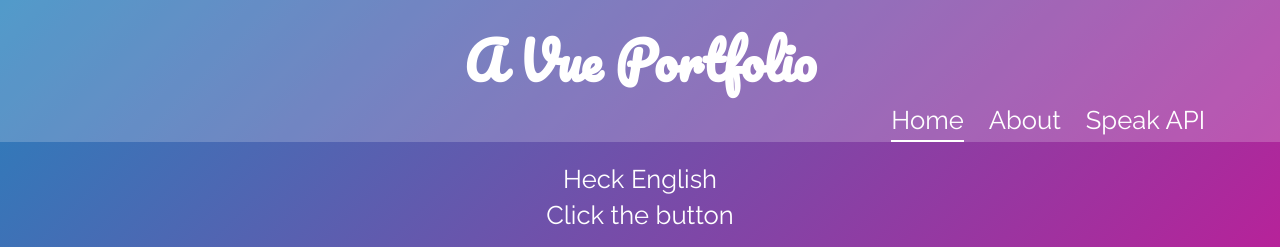
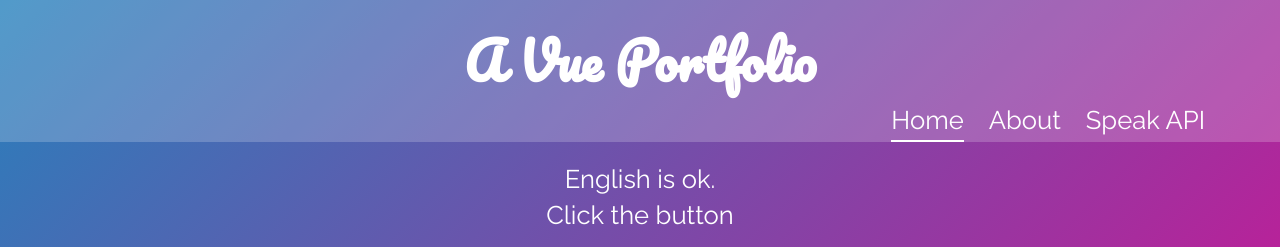
Before and after one commit to juiceboxh3ro/Vue_Speak, a Vue app: page /#/ in a window 1280 px wide. Shown: the top 247 px of the page. Built offline with nearby package versions, Linux system fonts and the light colour scheme.

Commit message:
testing to see if netlify rebuilds automatically

```diff
--- a/src/views/Home.vue
+++ b/src/views/Home.vue
@@ -2,7 +2,7 @@
   <div id="Home">
     <section>
       <section v-if="language === 'English'">
-        <p>Heck {{language}}</p>
+        <p>{{language}} is ok.</p>
       </section>
       <section v-if="language === 'Japanese'">
         <p>日本語最高</p>
```
